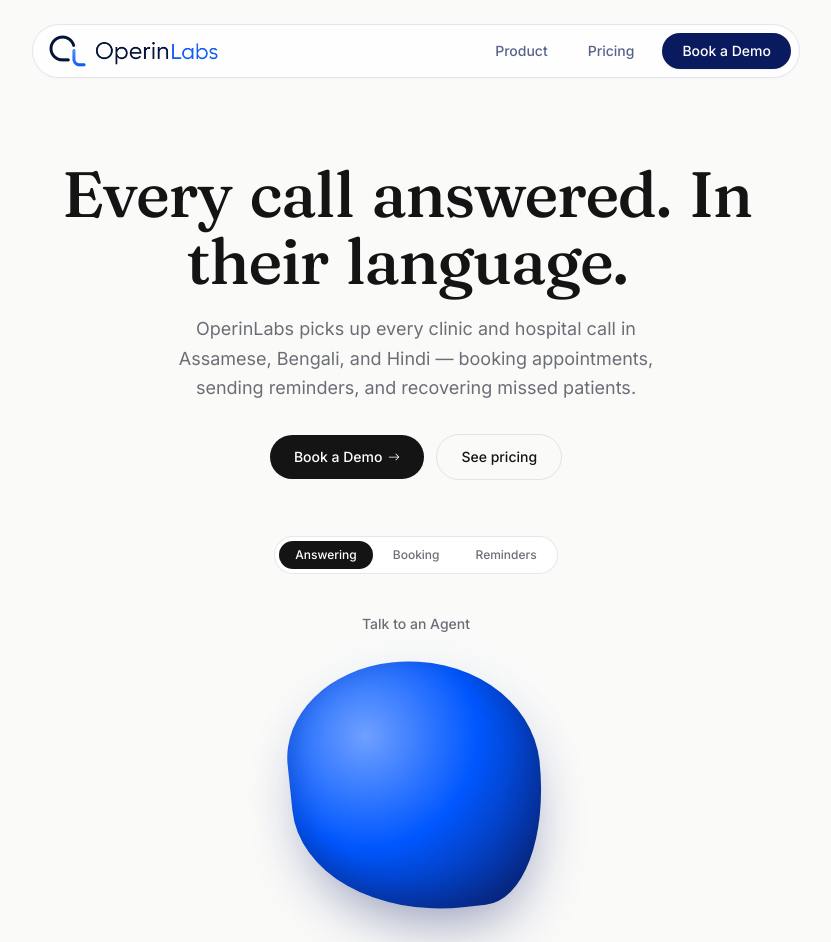
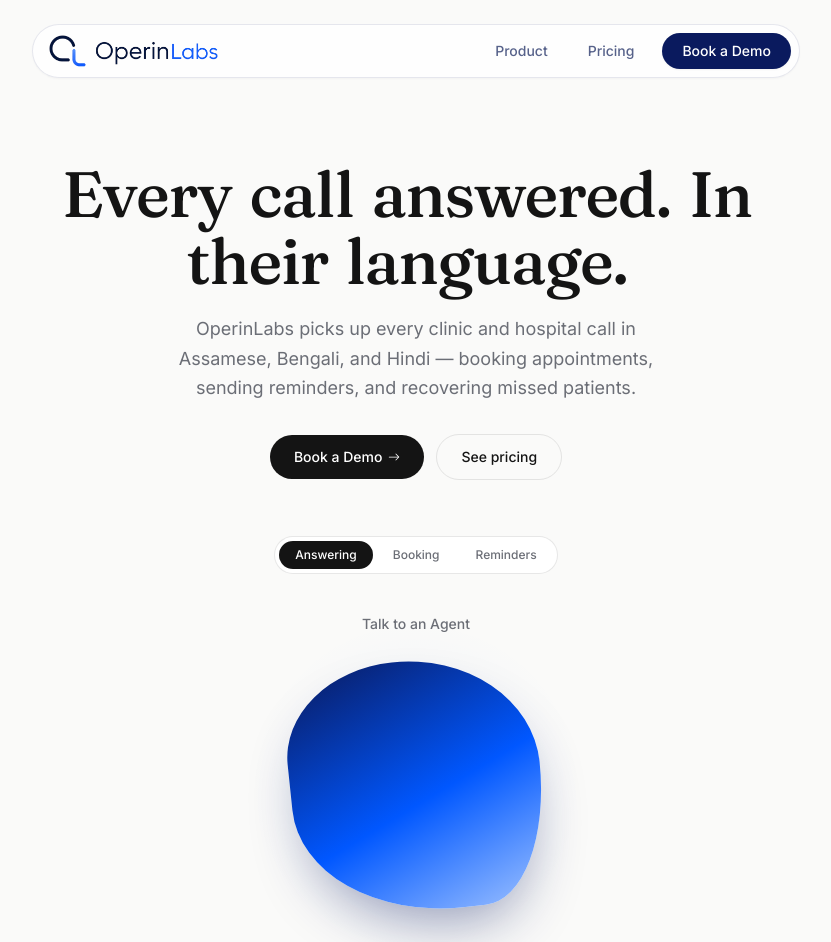
Before and after one commit to OperinLabs/OperinLabs-Landing-Page, a React (Vite) app: page / in a window 1280 px wide. Shown: the top 942 px of the page, without its empty margins (224-1055 px from the left). Built offline with nearby package versions, Linux system fonts and the light colour scheme.

Commit message:
Update VoiceOrb.tsx

```diff
--- a/src/components/VoiceOrb.tsx
+++ b/src/components/VoiceOrb.tsx
@@ -62,9 +62,8 @@ export default function VoiceOrb({ onStart }: VoiceOrbProps) {
           transition={{ duration: 9, repeat: Infinity, ease: "easeInOut" }}
           style={{
             background:
-              "radial-gradient(circle at 32% 28%, #6FA0FF 0%, #0057FF 45%, #0A1A5E 100%)",
-            boxShadow:
-              "0 30px 60px -20px rgba(10,26,94,0.45), inset 0 -10px 30px rgba(10,26,94,0.35)",
+              "linear-gradient(155deg, #0A1A5E 0%, #0057FF 55%, #9DC1FF 100%)",
+            boxShadow: "0 30px 60px -20px rgba(10,26,94,0.45)",
           }}
         />
       </div>
```
